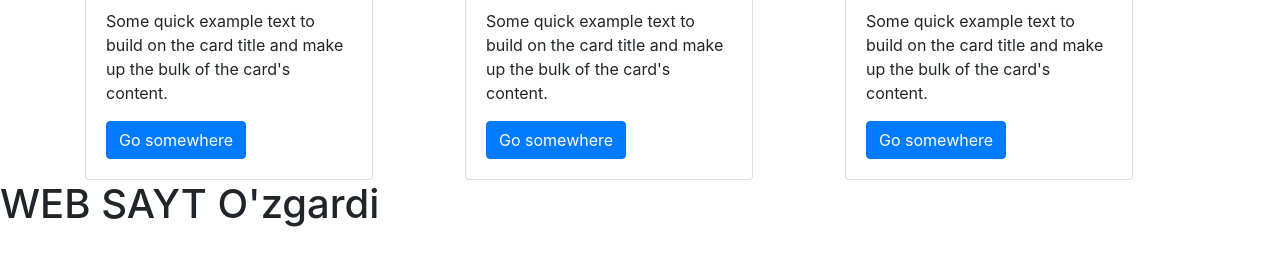
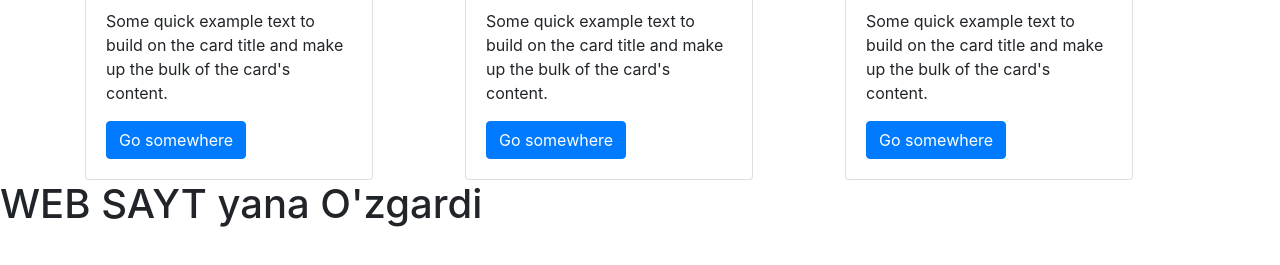
Before and after one commit to JsCoderweb/clone, a plain HTML site: page index.html in a window 1280 px wide. Shown: the part 423-688 px from the top of the page. Drawn offline with nearby package versions, Linux system fonts and the light colour scheme.

Commit message:
yana o'zgardi

```diff
--- a/index.html
+++ b/index.html
@@ -96,7 +96,7 @@
         </div>
      </div>
     </div>
-    <h1>WEB SAYT O'zgardi</h1>
+    <h1>WEB SAYT yana O'zgardi </h1>
 </body>
 
 </html>
```
